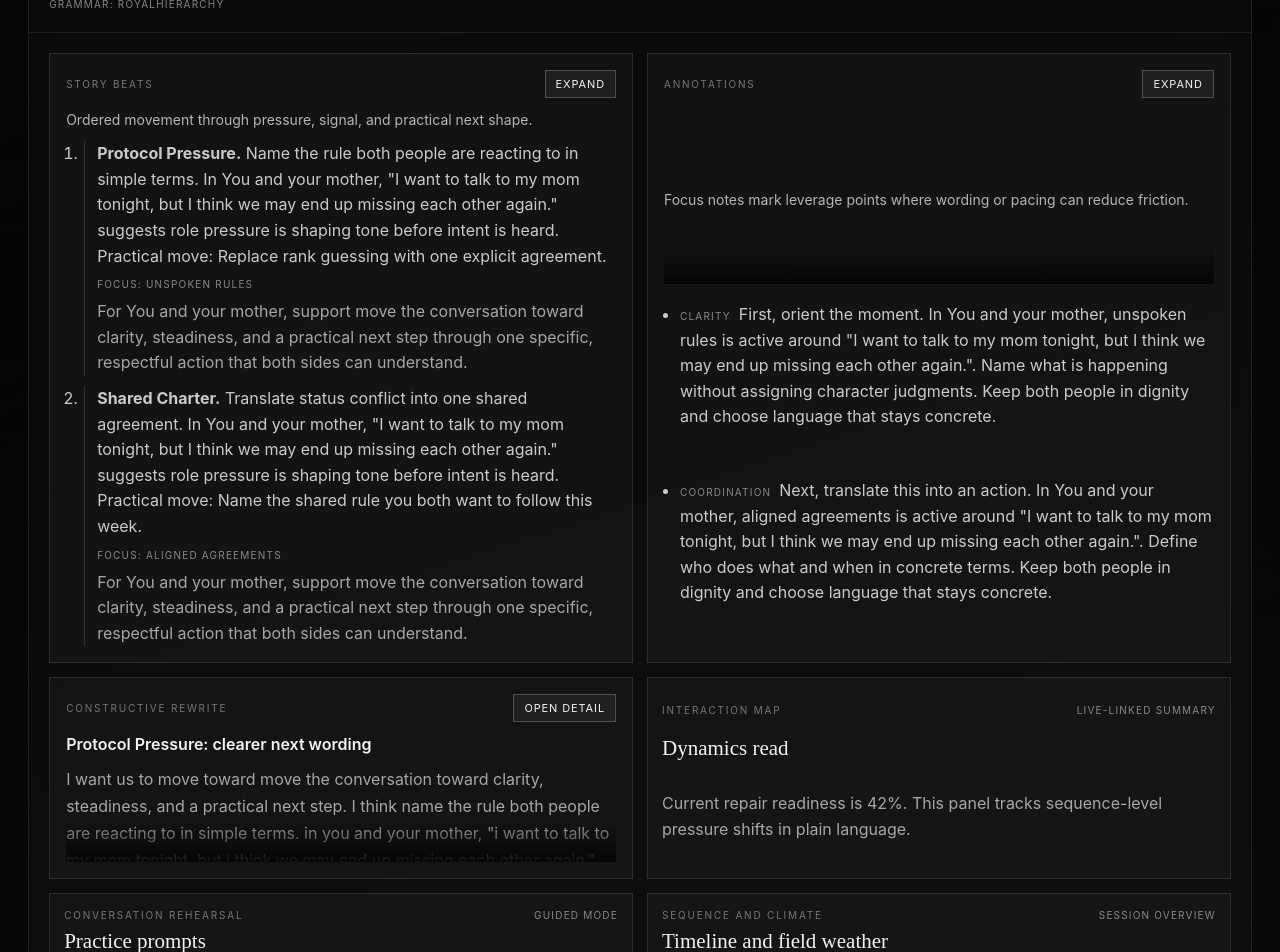
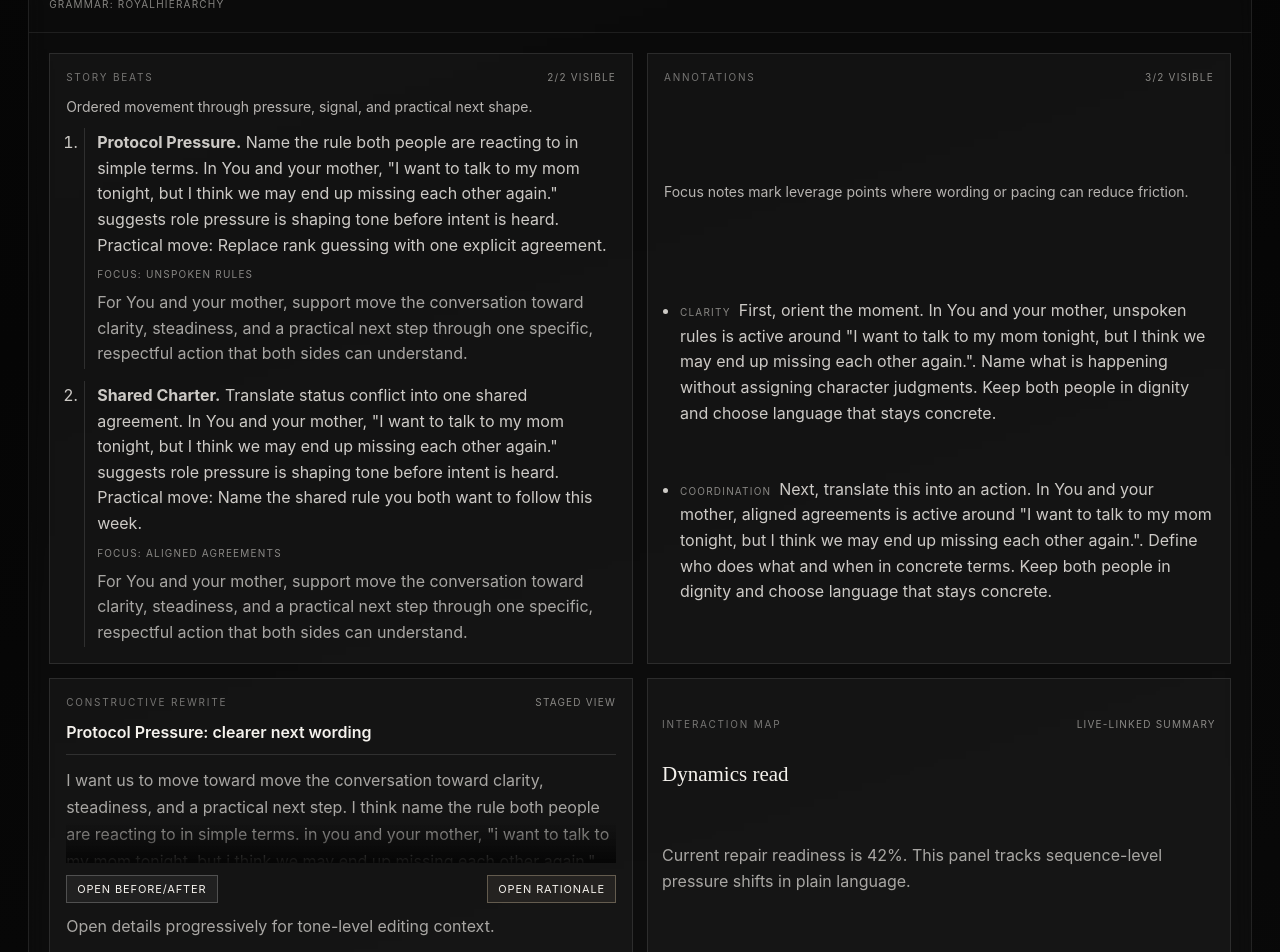
Before and after one commit to chadjameso93-netizen/defragsrelationalswap, a Next.js app in the folder apps/web/: page /workspace in a window 1280 px wide. Shown: the part 960-1912 px from the top of the page. Built offline with nearby package versions, Linux system fonts and the light colour scheme.

Commit message:
Polish workspace story canvas progressive reveal

```diff
--- a/apps/web/src/app/workspace/page.tsx
+++ b/apps/web/src/app/workspace/page.tsx
@@ -100,9 +100,10 @@ export default function WorkspacePage() {
   const [message, setMessage] = useState(INITIAL_MESSAGE);
   const [result, setResult] = useState<WorkspaceResponse | null>(null);
   const [loading, setLoading] = useState(false);
-  const [showAllBeats, setShowAllBeats] = useState(false);
-  const [showAllAnnotations, setShowAllAnnotations] = useState(false);
-  const [showRewriteDetails, setShowRewriteDetails] = useState(false);
+  const [visibleBeatCount, setVisibleBeatCount] = useState(2);
+  const [visibleAnnotationCount, setVisibleAnnotationCount] = useState(3);
+  const [showRewriteBeforeAfter, setShowRewriteBeforeAfter] = useState(false);
+  const [showRewriteRationale, setShowRewriteRationale] = useState(false);
 
   const transcript = useMemo(() => {
     if (!result) return [];
@@ -231,13 +232,15 @@ export default function WorkspacePage() {
         .ws-rail-card { padding: 16px; gap: 10px; }
         .ws-panel-head { display: flex; justify-content: space-between; gap: 10px; align-items: baseline; }
         .ws-section-intro { margin: 0; color: rgba(246,243,238,0.72); line-height: 1.68; font-size: 14px; }
-        .ws-story-list { padding-left: 16px; gap: 10px; }
-        .ws-story-item { border-left: 1px solid rgba(255,255,255,0.12); padding-left: 12px; margin-left: 2px; display: grid; gap: 7px; }
-        .ws-reveal-row { display: flex; justify-content: space-between; align-items: center; gap: 10px; }
+        .ws-story-list { padding-left: 16px; gap: 12px; margin: 0; }
+        .ws-story-item { border-left: 1px solid rgba(255,255,255,0.12); padding: 2px 0 2px 12px; margin-left: 2px; display: grid; gap: 8px; }
+        .ws-reveal-row { display: flex; justify-content: space-between; align-items: center; gap: 10px; flex-wrap: wrap; padding-top: 2px; }
         .ws-reveal-btn { border: 1px solid rgba(214,195,161,0.36); background: rgba(214,195,161,0.08); color: #f6f3ee; padding: 6px 10px; font-size: 11px; letter-spacing: 0.08em; text-transform: uppercase; cursor: pointer; transition: background 120ms ease, border-color 120ms ease; }
         .ws-reveal-btn:hover { background: rgba(214,195,161,0.16); border-color: rgba(214,195,161,0.54); }
         .ws-reveal-btn.quiet { border-color: rgba(255,255,255,0.22); background: rgba(255,255,255,0.05); }
-        .ws-rewrite-shell { display: grid; gap: 8px; border-top: 1px solid rgba(255,255,255,0.12); padding-top: 10px; }
+        .ws-reveal-btn:disabled { opacity: 0.45; cursor: default; }
+        .ws-rewrite-shell { display: grid; gap: 10px; border-top: 1px solid rgba(255,255,255,0.12); padding-top: 12px; }
+        .ws-subsection { border-top: 1px solid rgba(255,255,255,0.08); padding-top: 10px; display: grid; gap: 8px; }
         .ws-fade-out { position: relative; max-height: 96px; overflow: hidden; }
         .ws-fade-out::after { content: ""; position: absolute; left: 0; right: 0; bottom: 0; height: 42px; background: linear-gradient(180deg, rgba(5,5,5,0), rgba(5,5,5,0.94)); pointer-events: none; }
 
@@ -382,17 +385,11 @@ export default function WorkspacePage() {
               <section className="ws-card ws-rail-card">
                 <div className="ws-panel-head">
                   <div className="ws-kicker">Story beats</div>
-                  <button
-                    className="ws-reveal-btn quiet"
-                    type="button"
-                    onClick={() => setShowAllBeats((current) => !current)}
-                  >
-                    {showAllBeats ? "Condense" : "Expand"}
-                  </button>
+                  <div className="ws-tag">{visibleBeatCount}/{storyCanvas.scene.beats.length} visible</div>
                 </div>
                 <p className="ws-section-intro">Ordered movement through pressure, signal, and practical next shape.</p>
                 <ol className="ws-list ws-story-list">
-                  {(showAllBeats ? storyCanvas.scene.beats : storyCanvas.scene.beats.slice(0, 2)).map((beat) => (
+                  {storyCanvas.scene.beats.slice(0, visibleBeatCount).map((beat) => (
                     <li key={beat.id}>
                       <div className="ws-story-item">
                         <div>
@@ -404,11 +401,23 @@ export default function WorkspacePage() {
                     </li>
                   ))}
                 </ol>
-                {!showAllBeats && storyCanvas.scene.beats.length > 2 ? (
+                {storyCanvas.scene.beats.length > 2 ? (
                   <div className="ws-reveal-row">
-                    <div className="ws-tag">{storyCanvas.scene.beats.length - 2} more beats available</div>
-                    <button className="ws-reveal-btn" type="button" onClick={() => setShowAllBeats(true)}>
-                      Show next beats
+                    <div className="ws-tag">{Math.max(storyCanvas.scene.beats.length - visibleBeatCount, 0)} more beats available</div>
+                    <button
+                      className="ws-reveal-btn quiet"
+                      type="button"
+                      disabled={visibleBeatCount >= storyCanvas.scene.beats.length}
+                      onClick={() => setVisibleBeatCount((current) => Math.min(current + 1, storyCanvas.scene.beats.length))}
+                    >
+                      Show next beat
+                    </button>
+                    <button
+                      className="ws-reveal-btn"
+                      type="button"
+                      onClick={() => setVisibleBeatCount((current) => (current >= storyCanvas.scene.beats.length ? 2 : storyCanvas.scene.beats.length))}
+                    >
+                      {visibleBeatCount >= storyCanvas.scene.beats.length ? "Condense" : "Show all beats"}
                     </button>
                   </div>
                 ) : null}
@@ -417,19 +426,13 @@ export default function WorkspacePage() {
               <section className="ws-card ws-rail-card">
                 <div className="ws-panel-head">
                   <div className="ws-kicker">Annotations</div>
-                  <button
-                    className="ws-reveal-btn quiet"
-                    type="button"
-                    onClick={() => setShowAllAnnotations((current) => !current)}
-                  >
-                    {showAllAnnotations ? "Condense" : "Expand"}
-                  </button>
+                  <div className="ws-tag">{visibleAnnotationCount}/{storyCanvas.annotations.length} visible</div>
                 </div>
-                <p className={`ws-section-intro ${showAllAnnotations ? "" : "ws-fade-out"}`}>
+                <p className={`ws-section-intro ${visibleAnnotationCount >= storyCanvas.annotations.length ? "" : "ws-fade-out"}`}>
                   Focus notes mark leverage points where wording or pacing can reduce friction.
                 </p>
                 <ul className="ws-list" style={{ paddingLeft: 16 }}>
-                  {(showAllAnnotations ? storyCanvas.annotations : storyCanvas.annotations.slice(0, 3)).map((annotation) => (
+                  {storyCanvas.annotations.slice(0, visibleAnnotationCount).map((annotation) => (
                     <li key={annotation.id}>
                       <span className="ws-tag" style={{ marginRight: 8 }}>
                         {annotation.category}
@@ -438,11 +441,27 @@ export default function WorkspacePage() {
                     </li>
                   ))}
                 </ul>
-                {!showAllAnnotations && storyCanvas.annotations.length > 3 ? (
+                {storyCanvas.annotations.length > 3 ? (
                   <div className="ws-reveal-row">
-                    <div className="ws-tag">{storyCanvas.annotations.length - 3} more annotations</div>
-                    <button className="ws-reveal-btn" type="button" onClick={() => setShowAllAnnotations(true)}>
-                      Reveal full set
+                    <div className="ws-tag">{Math.max(storyCanvas.annotations.length - visibleAnnotationCount, 0)} more annotations</div>
+                    <button
+                      className="ws-reveal-btn quiet"
+                      type="button"
+                      disabled={visibleAnnotationCount >= storyCanvas.annotations.length}
+                      onClick={() =>
+                        setVisibleAnnotationCount((current) => Math.min(current + 2, storyCanvas.annotations.length))
+                      }
+                    >
+                      Reveal next
+                    </button>
+                    <button
+                      className="ws-reveal-btn"
+                      type="button"
+                      onClick={() =>
+                        setVisibleAnnotationCount((current) => (current >= storyCanvas.annotations.length ? 3 : storyCanvas.annotations.length))
+                      }
+                    >
+                      {visibleAnnotationCount >= storyCanvas.annotations.length ? "Condense" : "Reveal full set"}
                     </button>
                   </div>
                 ) : null}
@@ -452,30 +471,50 @@ export default function WorkspacePage() {
                 <section className="ws-card ws-rail-card">
                   <div className="ws-panel-head">
                     <div className="ws-kicker">Constructive rewrite</div>
+                    <div className="ws-tag">Staged view</div>
+                  </div>
+                  <div style={{ fontWeight: 600 }}>{storyCanvas.rewritePath.title}</div>
+                  <div className="ws-rewrite-shell">
+                    <div className="ws-muted ws-fade-out" style={{ lineHeight: 1.68 }}>
+                      {storyCanvas.rewritePath.after}
+                    </div>
+                    <div className="ws-reveal-row">
                       <button
                         className="ws-reveal-btn quiet"
                         type="button"
-                      onClick={() => setShowRewriteDetails((current) => !current)}
+                        onClick={() => setShowRewriteBeforeAfter((current) => !current)}
                       >
-                      {showRewriteDetails ? "Hide detail" : "Open detail"}
+                        {showRewriteBeforeAfter ? "Hide before/after" : "Open before/after"}
+                      </button>
+                      <button
+                        className="ws-reveal-btn"
+                        type="button"
+                        onClick={() => setShowRewriteRationale((current) => !current)}
+                      >
+                        {showRewriteRationale ? "Hide rationale" : "Open rationale"}
                       </button>
                     </div>
-                  <div style={{ fontWeight: 600 }}>{storyCanvas.rewritePath.title}</div>
-                  {showRewriteDetails ? (
-                    <div className="ws-rewrite-shell">
+                    {showRewriteBeforeAfter ? (
+                      <div className="ws-subsection">
                         <div className="ws-muted" style={{ lineHeight: 1.72 }}>
                           <strong style={{ color: "#f6f3ee" }}>Before:</strong> {storyCanvas.rewritePath.before}
                         </div>
                         <div className="ws-muted" style={{ lineHeight: 1.72 }}>
                           <strong style={{ color: "#f6f3ee" }}>After:</strong> {storyCanvas.rewritePath.after}
                         </div>
+                      </div>
+                    ) : null}
+                    {showRewriteRationale ? (
+                      <div className="ws-subsection">
                         <div className="ws-tag">{storyCanvas.rewritePath.rationale}</div>
                       </div>
-                  ) : (
-                    <div className="ws-muted ws-fade-out" style={{ lineHeight: 1.68 }}>
-                      {storyCanvas.rewritePath.after}
+                    ) : null}
+                    {!showRewriteBeforeAfter && !showRewriteRationale ? (
+                      <div className="ws-muted" style={{ lineHeight: 1.72 }}>
+                        Open details progressively for tone-level editing context.
                       </div>
-                  )}
+                    ) : null}
+                  </div>
                 </section>
               ) : null}
 
```
Lines whose indentation alone changed are shown as unchanged.
